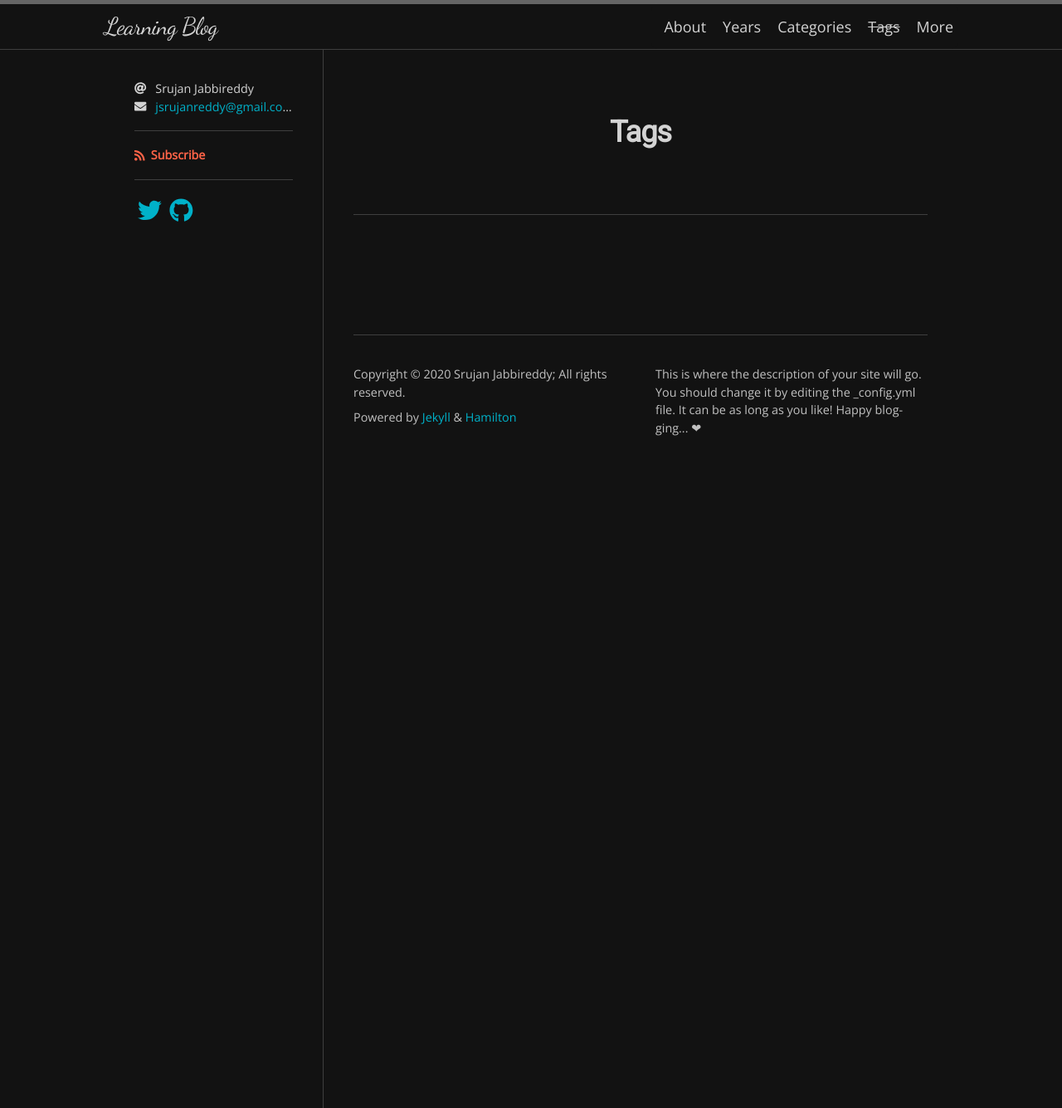
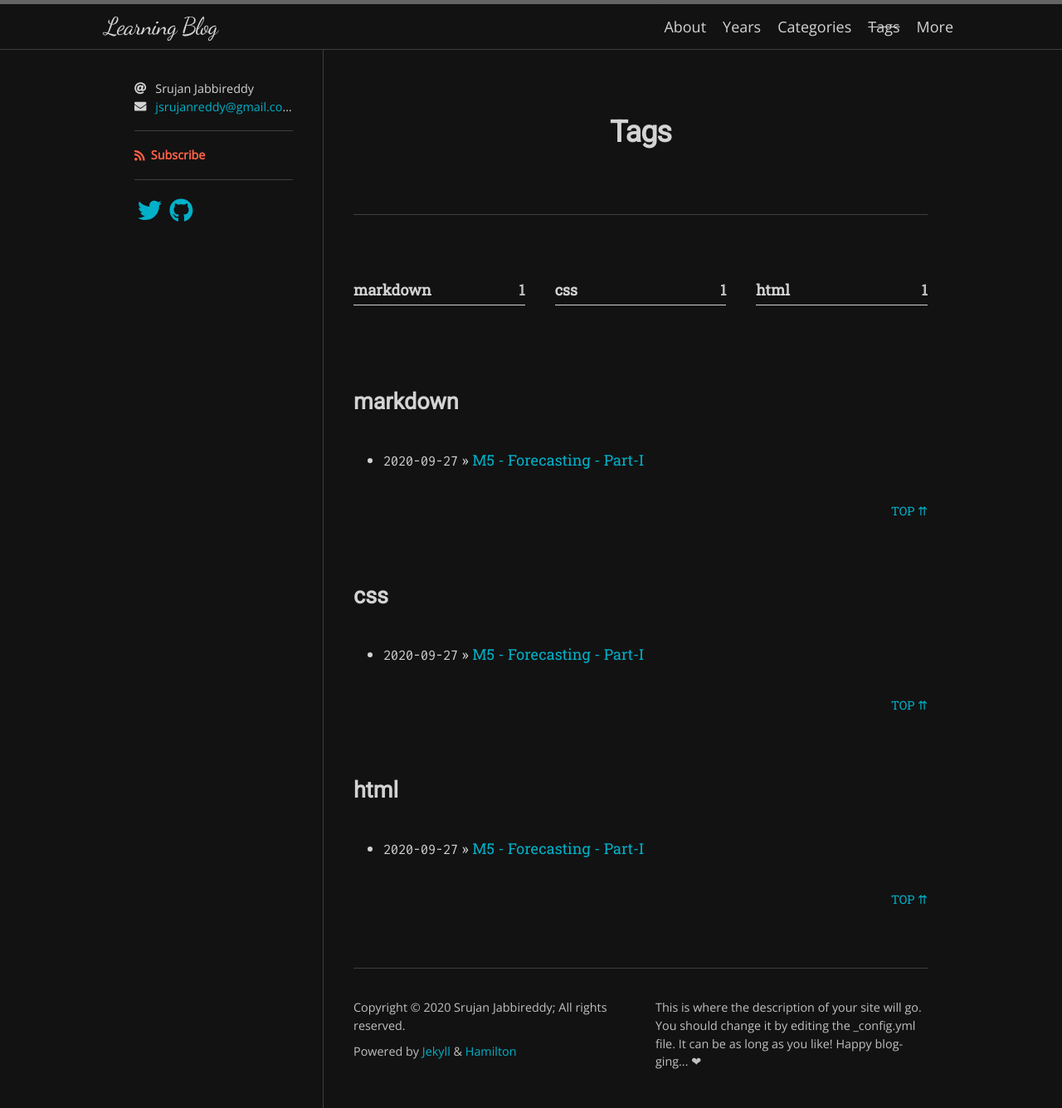
Before and after one commit to srujanreddyj/blog, a Jekyll site: the page built from tags.md, in a window 1280 px wide. Shown: the whole page at 83% size. Built offline with Jekyll 4.4.1, drawn with Linux system fonts in a browser that asks for light colours; nearby versions of some CDN libraries; some web fonts are replaced.

Commit message:
Update 2020-09-27-M5.md

```diff
--- a/_posts/2020-09-27-M5.md
+++ b/_posts/2020-09-27-M5.md
@@ -1,5 +1,9 @@
 ---
 layout: post
+toc: true
+title: "M5 - Forecasting - Part-I"
+categories: portfolio
+tags: [markdown, css, html]
 ---
 
 # M5 - Forecasting - Part-I
```
